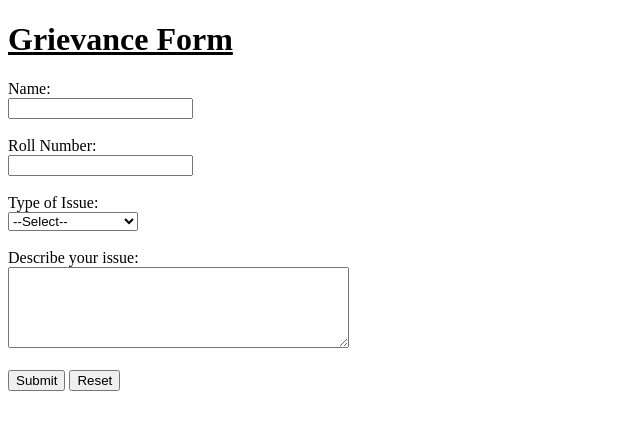
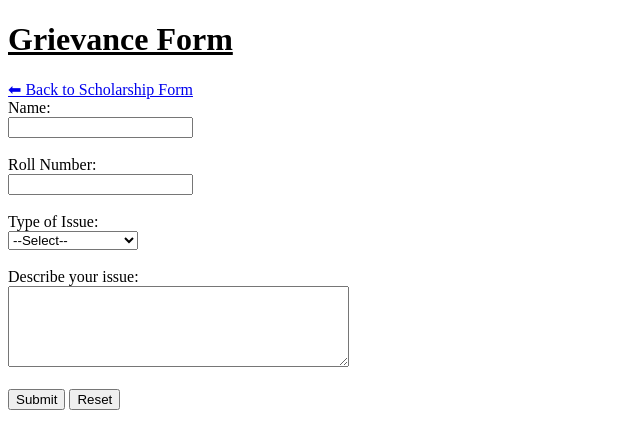
Before and after one commit to techprojectw/sf, a plain HTML site: page page3.html in a window 1280 px wide. Shown: the whole page, without its empty margins (0-640 px from the left). Drawn offline with Linux system fonts and the light colour scheme.

Commit message:
Update page3.html

```diff
--- a/page3.html
+++ b/page3.html
@@ -7,7 +7,7 @@
 </head>
 <body>
  <h1><u>Grievance Form</u></h1>
-
+ <a href="index.html">⬅ Back to Scholarship Form</a>
 
  <form id="grievanceForm">
    <label for="name">Name:</label><br>
```
